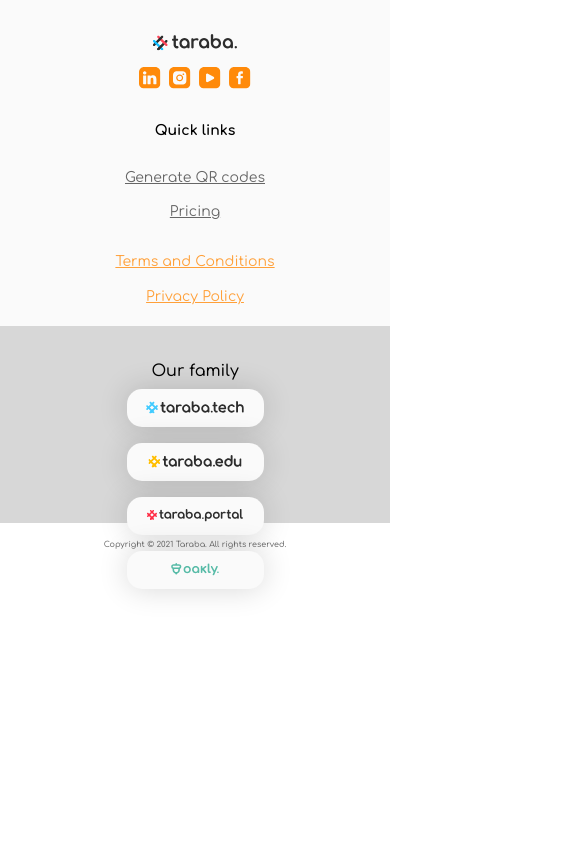
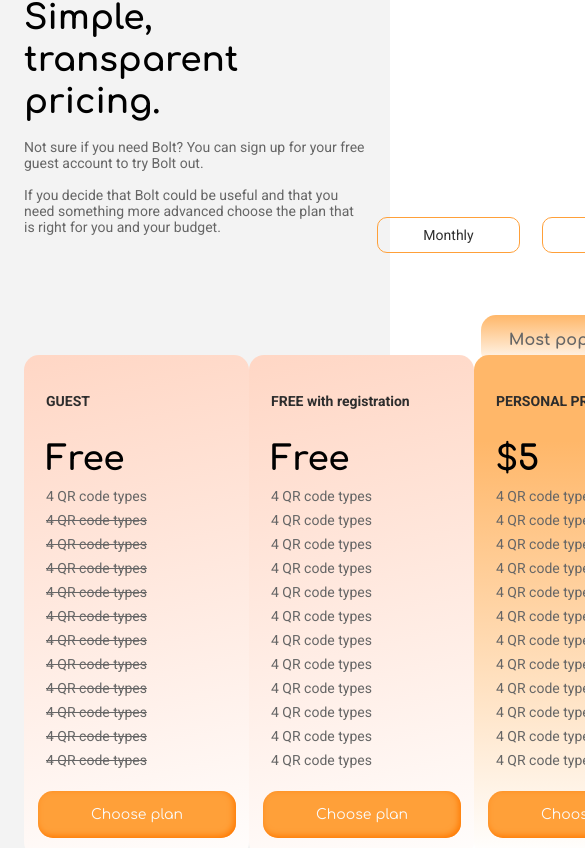
Before and after one commit to NevenaPetro/BOLT, a React (Create React App) app: page / in a window 390 px wide. Shown: the part 5816-6664 px from the top of the page, 585 px wide, since content can reach past the window. Before the commit the page ends 6576 px from the top, so only its background shows below. Built offline with nearby package versions, Linux system fonts and the light colour scheme.

Commit message:
pricing without mobile

```diff
--- a/src/App.scss
+++ b/src/App.scss
@@ -20,3 +20,10 @@
 body::-webkit-scrollbar {
   display: none;
 }
+
+@media screen and (prefers-color-scheme: dark) {
+  body {
+    background-color: white;
+    color: black;
+  }
+}
--- a/src/pages/MainPage/MainPage.jsx
+++ b/src/pages/MainPage/MainPage.jsx
@@ -44,7 +44,7 @@
         <img src={QRCodePurchase} alt="image" />
       </div>
 
-      <section className="generate">
+      <section id="generate">
         <div className="generate-wrapper">
           <h4>QR code Generator.</h4>
           <p>
@@ -120,7 +120,7 @@
           </div>
         </div>
       </section>
-      <section className="features">
+      <section id="features">
         <h4>With other features.</h4>
         <p>
           From QR code templates to custom domains, Bolt offers you all the
@@ -183,7 +183,7 @@
           </div>
         </div>
       </section>
-      <section className="qr-code-types">
+      <section id="qr-code-types">
         <h4>QR code types.</h4>
         <p>
           QR codes can be used for multiple purposes! So here you have a large
@@ -318,6 +318,100 @@
           </div>
         </div>
       </section>
+      <section id="pricing">
+        <div className="pricing-wrapper-one">
+          <div>
+            <h4>Simple, transparent pricing.</h4>
+            <p>
+              Not sure if you need Bolt? You can sign up for your free guest
+              account to try Bolt out.
+              <br /> <br /> If you decide that Bolt could be useful and that you
+              need something more advanced choose the plan that is right for you
+              and your budget.
+            </p>
+          </div>
+          <div className="big-btn-period">
+            <button>Monthly</button>
+            <button>Annual</button>
+            <button>Lifetime</button>
+          </div>
+        </div>
+
+        <div className="pricing-wrapper-two">
+          <div className="pricing-orange-gradient">
+            <p>GUEST</p>
+            <h4>Free</h4>
+            <p>4 QR code types </p>
+            <p className="strikethrough">4 QR code types</p>
+            <p className="strikethrough">4 QR code types</p>
+            <p className="strikethrough">4 QR code types</p>
+            <p className="strikethrough">4 QR code types</p>
+            <p className="strikethrough">4 QR code types</p>
+            <p className="strikethrough">4 QR code types</p>
+            <p className="strikethrough">4 QR code types</p>
+            <p className="strikethrough">4 QR code types</p>
+            <p className="strikethrough">4 QR code types</p>
+            <p className="strikethrough">4 QR code types</p>
+            <p className="strikethrough">4 QR code types</p>
+            <button className="big-btn">Choose plan</button>
+          </div>
+          <div className="pricing-orange-gradient">
+            <p>FREE with registration</p>
+            <h4>Free</h4>
+            <p>4 QR code types </p>
+            <p>4 QR code types </p>
+            <p>4 QR code types </p>
+            <p>4 QR code types </p>
+            <p>4 QR code types </p>
+            <p>4 QR code types </p>
+            <p>4 QR code types </p>
+            <p>4 QR code types </p>
+            <p>4 QR code types </p>
+            <p>4 QR code types </p>
+            <p>4 QR code types </p>
+            <p>4 QR code types </p>
+            <button className="big-btn">Choose plan</button>
+          </div>
+          <div className="most-popular">
+            <div className="most-popular-tab">Most popular plan</div>
+            <div className="pricing-orange-gradient dark">
+              <p>PERSONAL PRO</p>
+              <h4>$5</h4>
+              <p>4 QR code types </p>
+              <p>4 QR code types </p>
+              <p>4 QR code types </p>
+              <p>4 QR code types </p>
+              <p>4 QR code types </p>
+              <p>4 QR code types </p>
+              <p>4 QR code types </p>
+              <p>4 QR code types </p>
+              <p>4 QR code types </p>
+              <p>4 QR code types </p>
+              <p>4 QR code types </p>
+              <p>4 QR code types </p>
+              <button className="big-btn">Choose plan</button>
+            </div>
+          </div>
+
+          <div className="pricing-orange-gradient">
+            <p>BUSINESS</p>
+            <h4>$15</h4>
+            <p>4 QR code types </p>
+            <p>4 QR code types </p>
+            <p>4 QR code types </p>
+            <p>4 QR code types </p>
+            <p>4 QR code types </p>
+            <p>4 QR code types </p>
+            <p>4 QR code types </p>
+            <p>4 QR code types </p>
+            <p>4 QR code types </p>
+            <p>4 QR code types </p>
+            <p>4 QR code types </p>
+            <p>4 QR code types </p>
+            <button className="big-btn">Choose plan</button>
+          </div>
+        </div>
+      </section>
     </>
   );
 }
--- a/src/pages/MainPage/mainpage.scss
+++ b/src/pages/MainPage/mainpage.scss
@@ -1,6 +1,7 @@
 @import "../../style.scss";
 
 .mainpage-wrapper {
+
   display: flex;
   justify-content: space-between;
   margin: 206px 105px 51px 40px;
@@ -64,7 +65,8 @@
     height: 600px;
   }
 }
-.generate {
+#generate {
+
   .generate-wrapper {
     height: 1155px;
     background-color: $grey-2-op;
@@ -143,7 +145,7 @@
     }
   }
 }
-.features {
+#features {
   height: 586px;
   background-color: $orange-4;
   padding: 81px 150px 100px 42px;
@@ -198,7 +200,7 @@
     }
   }
 }
-.qr-code-types {
+#qr-code-types {
   height: 1585px;
   padding: 88px 24px 187px 24px;
   background-color: $grey-4;
@@ -259,6 +261,141 @@
   }
 }
 
+#pricing {
+  padding: 62px 40px 83px 40px;
+  background-color: $grey-3;
+  .pricing-wrapper-one {
+    display: flex;
+    justify-content: space-between;
+    h4 {
+      font-style: normal;
+      font-weight: 900;
+      font-size: 43.95px;
+      line-height: 53px;
+      margin-bottom: 16px;
+    }
+    p {
+      font-family: "Roboto";
+      font-style: normal;
+      font-weight: 400;
+      font-size: 18px;
+      line-height: 21px;
+      color: $black-3;
+      width: 518px;
+      margin-bottom: 25px;
+    }
+    .big-btn-period {
+      display: flex;
+      align-items: flex-end;
+      button {
+        width: 200px;
+        height: 51px;
+        margin: 0 16px;
+        border: 1px solid $orange-3;
+        border-radius: 10px;
+        background-color: transparent;
+        font-family: "Roboto";
+        font-style: normal;
+        font-weight: 400;
+        font-size: 18px;
+        line-height: 21px;
+        color: $black-2;
+        &:hover {
+          background-color: $orange-3;
+          color: $grey-4;
+          cursor: pointer;
+        }
+      }
+    }
+  }
+  .pricing-wrapper-two {
+    display: flex;
+    padding: 70px 0 0 0;
+    align-items: flex-end;
+    justify-content: space-between;
+    .pricing-orange-gradient {
+      padding: 27px 45px 37px 38px;
+      width: 316px;
+      height: 693px;
+      background: linear-gradient(167.91deg, #ffd6c4 -1.62%, #ffffff 104.93%);
+      border-radius: 15px;
+      margin: 0;
+    }
+    p:first-child {
+      font-weight: 700;
+      font-size: 18px;
+      line-height: 22px;
+      padding-bottom: 23px;
+      color: $black-2;
+    }
+    h4 {
+      font-style: normal;
+      font-weight: 700;
+      font-size: 43.95px;
+      line-height: 53px;
+    }
+    p {
+      font-family: "Roboto";
+      font-style: normal;
+      font-weight: 400;
+      font-size: 18px;
+      line-height: 21px;
+      margin: 14px 0;
+      color: $black-3;
+    }
+    .most-popular {
+      display: flex;
+      flex-direction: column;
+      align-items: center;
+      position: relative;
+      top: 0;
+      .most-popular-tab {
+        position: absolute;
+        top: 0;
+        display: flex;
+        justify-content: center;
+        align-items: center;
+        background: linear-gradient(180deg, #ffb769 0%, #ffffff 100%);
+        border-radius: 15px;
+        width: 290px;
+        height: 62px;
+        font-style: normal;
+        font-weight: 700;
+        font-size: 16px;
+        line-height: 19px;
+        color: $black-3;
+      }
+      .dark {
+        position: relative;
+
+        margin-top: 50px;
+        background: linear-gradient(180deg, #ffb769 17.19%, #ffffff 100%);
+      }
+    }
+    .big-btn {
+      width: 233px;
+      height: 55px;
+      background: $orange-3;
+      box-shadow: inset -2px -2px 6px #ff7800;
+      border-radius: 15px;
+      border: none;
+      font-style: normal;
+      font-weight: 400;
+      font-size: 18px;
+      line-height: 22px;
+      color: $grey-4;
+      margin-top: 20px;
+      &:hover {
+        background-color: transparent;
+        border: 2px solid $orange-3;
+        box-shadow: none;
+        color: $black-2;
+        cursor: pointer;
+      }
+    }
+  }
+}
+
 @media screen and (max-width: 1024px) {
   .mainpage-wrapper {
     display: flex;
@@ -293,7 +430,7 @@
       height: 382px;
     }
   }
-  .generate {
+  #generate {
     .generate-wrapper {
       height: 835px;
       padding: 24px 24px 27px 24px;
@@ -344,7 +481,7 @@
       }
     }
   }
-  .features {
+  #features {
     height: 445px;
     padding: 13px 66px 50px 25px;
     h4 {
@@ -381,7 +518,7 @@
       }
     }
   }
-  .qr-code-types {
+  #qr-code-types {
     height: 1117px;
     padding: 30px 12px 133px 12px;
     h4 {
@@ -424,6 +561,85 @@
       }
     }
   }
+  #pricing {
+    padding: 43px 24px 88px 24px;
+    .pricing-wrapper-one {
+      h4 {
+        font-size: 34.18px;
+        line-height: 42px;
+      }
+      p {
+        font-size: 14px;
+        line-height: 16px;
+        width: 342px;
+        margin-bottom: 18px;
+      }
+      .big-btn-period {
+        button {
+          width: 143px;
+          height: 36px;
+          margin: 0 11px;
+          font-size: 14px;
+          line-height: 17px;
+        }
+      }
+    }
+    .pricing-wrapper-two {
+      padding: 62px 0 0 0;
+
+      .pricing-orange-gradient {
+        padding: 30px 14px 26px 14px;
+        width: 225px;
+        height: 502px;
+      }
+      p:first-child {
+        font-size: 14px;
+        line-height: 17px;
+        padding-bottom: 20px;
+        margin-left: 8px;
+      }
+      h4 {
+        font-size: 34.18px;
+        line-height: 42px;
+        margin-left: 8px;
+      }
+      p {
+        font-size: 14px;
+        line-height: 16px;
+        margin: 8px 0 8px 8px;
+      }
+      .strikethrough {
+        text-decoration-line: line-through;
+      }
+      .most-popular {
+        .most-popular-tab {
+          width: 211px;
+          height: 51px;
+        }
+        .dark {
+          position: relative;
+
+          margin-top: 40px;
+          background: linear-gradient(180deg, #ffb769 17.19%, #ffffff 100%);
+        }
+      }
+      .big-btn {
+        width: 198px;
+        height: 47px;
+
+        font-size: 14px;
+        line-height: 17px;
+        margin-top: 15px;
+        &:hover {
+          background-color: transparent;
+          border: 2px solid $orange-3;
+          box-shadow: none;
+          color: $black-2;
+          cursor: pointer;
+        }
+      }
+    }
+  }
 }
 
 @media screen and (max-width: 768px) {
@@ -453,7 +669,7 @@
       height: 217px;
     }
   }
-  .generate {
+  #generate {
     .generate-wrapper {
       background-color: transparent;
       height: 1271px;
@@ -497,7 +713,7 @@
       }
     }
   }
-  .features {
+  #features {
     height: 893px;
     padding: 33px 4px 0 4px;
     p {
@@ -517,7 +733,7 @@
       }
     }
   }
-  .qr-code-types {
+  #qr-code-types {
     height: 2865px;
     padding: 36px 8px 47px 8px;
     h4 {
--- a/src/style.scss
+++ b/src/style.scss
@@ -6,8 +6,9 @@
 $white: #ffffff;
 
 
-$grey-2-op: rgb(215, 215, 215, 0.2);
+$grey-2-op: rgba(215, 215, 215, 0.2);
 $grey-2: rgb(215, 215, 215);
+$grey-3: rgb(215, 215, 215, 0.3);
 $grey-4: #fafafa;
 
 
```
Also changed, not shown: src/components/header/Header.jsx (+6 -6 lines).
